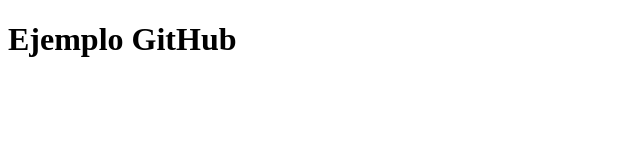
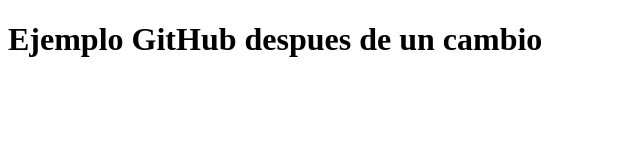
Before and after one commit to javierdm95/repo_1, a plain HTML site: page index.html in a window 1280 px wide. Shown: the whole page, without its empty margins (0-640 px from the left). Drawn offline with Linux system fonts and the light colour scheme.

Commit message:
Update index.html

```diff
--- a/index.html
+++ b/index.html
@@ -5,7 +5,7 @@
     <meta name="viewport" content="width=device-width, initial-scale=1.0">
     <title>Document</title>
 </head>
-<h1>Ejemplo GitHub</h1>
+<h1>Ejemplo GitHub despues de un cambio</h1>
 <body>
 
 </body>
```
